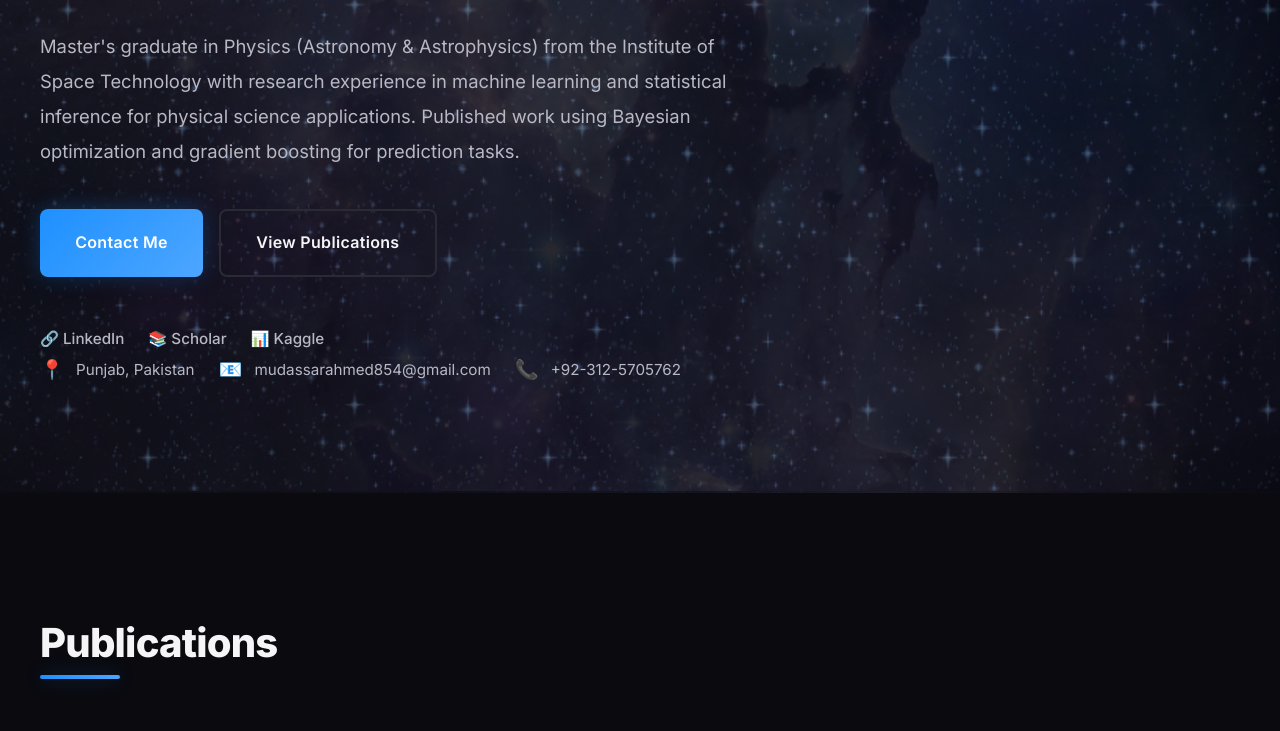
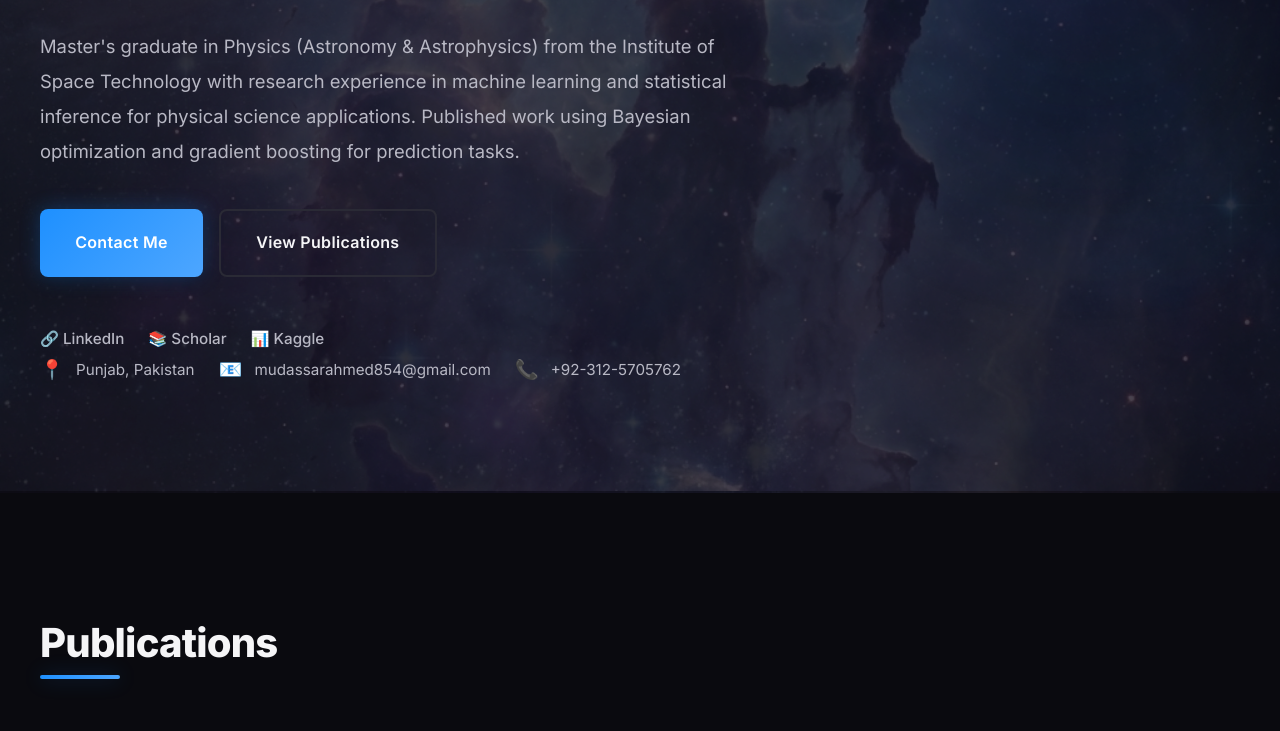
Before and after one commit to mudassarahmed854-hash/portfolio, a plain HTML site: page index.html in a window 1280 px wide. Shown: the part 309-1040 px from the top of the page. Drawn offline with Linux system fonts and the light colour scheme.

Commit message:
Revert stars background - remove twinkling stars layer

```diff
--- a/index.html
+++ b/index.html
@@ -107,9 +107,6 @@
 </head>
 
 <body>
-    <!-- Twinkling Stars Background -->
-    <div class="stars-bg"></div>
-
     <!-- Navigation -->
     <nav class="navbar">
         <div class="nav-container">
--- a/styles.css
+++ b/styles.css
@@ -62,35 +62,7 @@ body::before {
     background-repeat: no-repeat;
     background-attachment: fixed;
     opacity: 0.25;
-    z-index: -3;
-}
-
-/* Twinkling Stars Layer */
-.stars-bg {
-    position: fixed;
-    top: 0;
-    left: 0;
-    width: 100%;
-    height: 100%;
-    background-image: url('assets/img/stars.png');
-    background-repeat: repeat;
-    background-size: 400px 400px;
-    opacity: 0.4;
     z-index: -2;
-    pointer-events: none;
-    animation: starsTwinkle 8s ease-in-out infinite;
-}
-
-@keyframes starsTwinkle {
-
-    0%,
-    100% {
-        opacity: 0.3;
-    }
-
-    50% {
-        opacity: 0.5;
-    }
 }
 
 /* Cosmic Galaxy Overlay */
```
Also changed, not shown: assets/img/stars.png (deleted).
